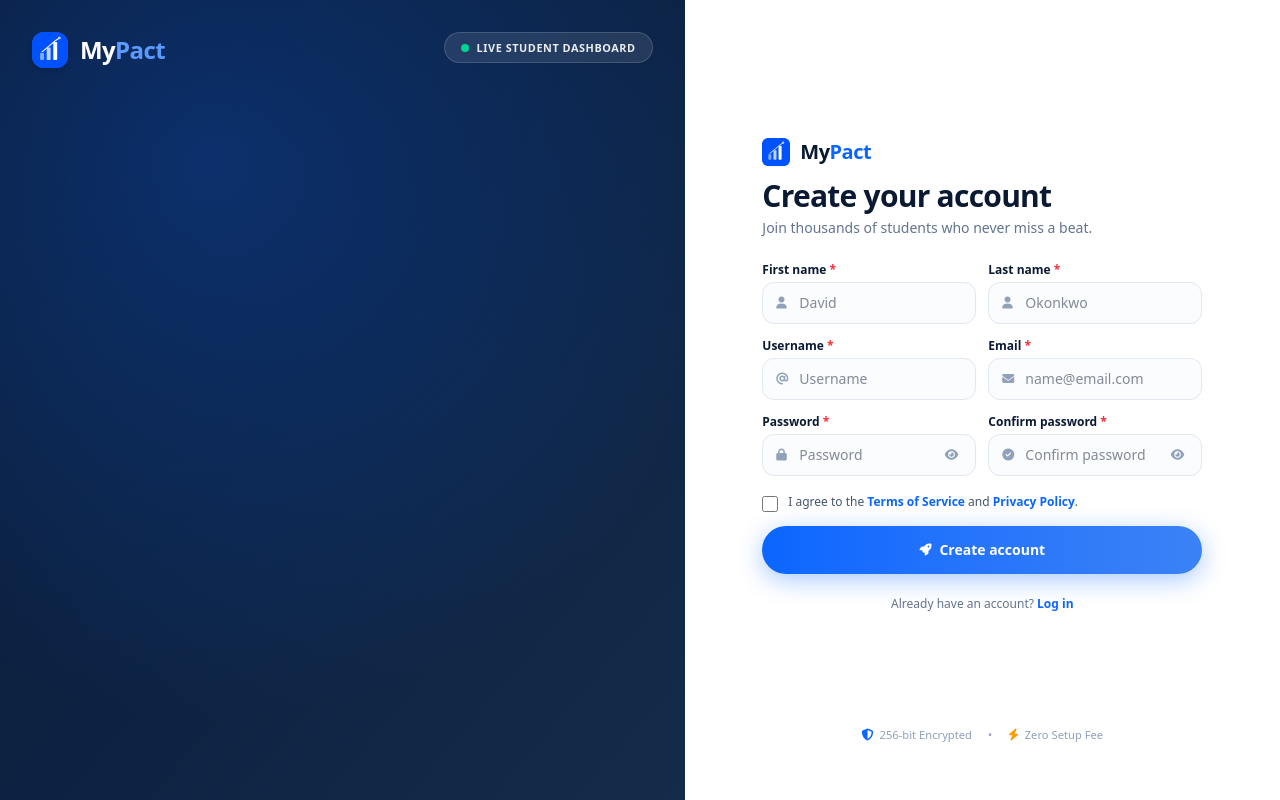
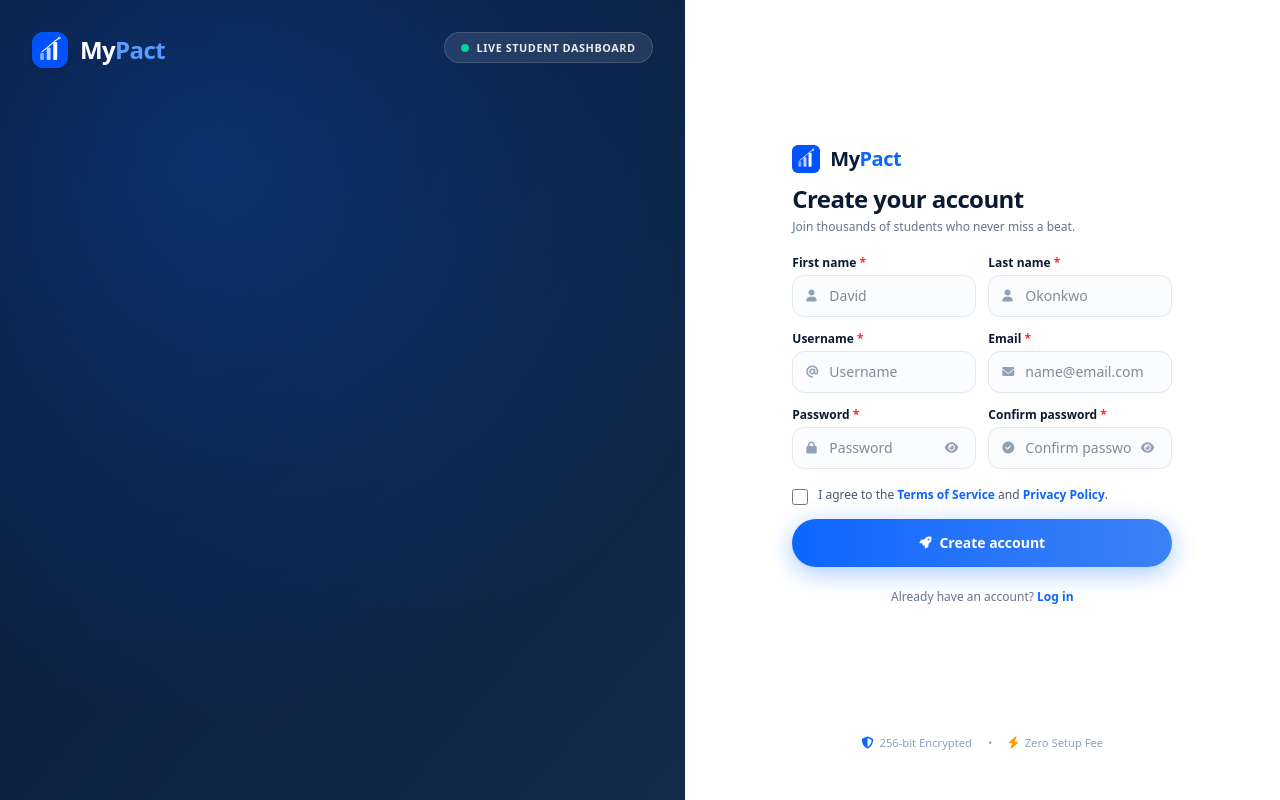
Before and after one commit to CodeWithHife/My-Pact, a Next.js app: page /signup in a window 1280 px wide. Built offline with nearby package versions, Linux system fonts and the light colour scheme.

Commit message:
Center signup input section with compact max-w-380px width and verify zero default demo data

```diff
--- a/src/app/signup/page.tsx
+++ b/src/app/signup/page.tsx
@@ -319,15 +319,13 @@ export default function SignUpPage() {
                     <div
                       key={sub.name}
                       onClick={() => setActiveSubject(idx)}
-                      className={`rounded-xl p-2.5 border transition-all duration-300 cursor-pointer flex items-center gap-2.5 ${
-                        activeSubject === idx
+                      className={`rounded-xl p-2.5 border transition-all duration-300 cursor-pointer flex items-center gap-2.5 ${activeSubject === idx
                         ? "bg-[#eef5ff] border-[#0a66ff] shadow-xs ring-2 ring-[#0a66ff]/25 scale-[1.02]"
                         : "bg-white border-slate-200/90 hover:border-slate-300"
                         }`}
                     >
                       <div
-                        className={`w-8 h-8 rounded-lg flex items-center justify-center text-xs flex-shrink-0 transition-colors ${
-                          activeSubject === idx ? "bg-[#0a66ff] text-white shadow-xs" : "bg-[#e8f0fe] text-[#0a66ff]"
+                        className={`w-8 h-8 rounded-lg flex items-center justify-center text-xs flex-shrink-0 transition-colors ${activeSubject === idx ? "bg-[#0a66ff] text-white shadow-xs" : "bg-[#e8f0fe] text-[#0a66ff]"
                           }`}
                       >
                         <i className={sub.icon}></i>
@@ -391,10 +389,10 @@ export default function SignUpPage() {
         </div>
 
         {/* ====== RIGHT: MODERN, PROFESSIONAL SIGN UP FORM ====== */}
-        <div className="w-full min-h-screen flex flex-col justify-center items-center px-4 py-8 sm:p-8 lg:p-12 relative overflow-y-auto bg-white">
+        <div className="w-full min-h-screen flex flex-col justify-center items-center px-4 py-8 sm:px-6 lg:p-10 relative overflow-y-auto bg-white">
 
           {/* Mobile Top Navigation Bar */}
-          <div className="w-full max-w-[440px] flex items-center justify-between lg:hidden mb-5">
+          <div className="w-full max-w-[380px] flex items-center justify-between lg:hidden mb-5">
             <Link href="/" className="inline-flex items-center gap-2 font-extrabold text-lg text-[#0b1a33] group">
               <div className="w-7 h-7 rounded-lg bg-[#0a66ff] flex items-center justify-center text-white text-xs shadow-xs">
                 <Image
@@ -417,10 +415,10 @@ export default function SignUpPage() {
             </Link>
           </div>
 
-          <div className="w-full max-w-[440px] my-auto flex flex-col justify-center">
+          <div className="w-full max-w-[380px] my-auto flex flex-col justify-center">
             {/* Desktop Brand Header */}
-            <div className="hidden lg:block mb-6 text-left">
-              <Link href="/" className="inline-flex items-center gap-2.5 font-extrabold text-xl text-[#0b1a33] tracking-tight mb-3 group">
+            <div className="hidden lg:block mb-5 text-left">
+              <Link href="/" className="inline-flex items-center gap-2.5 font-extrabold text-xl text-[#0b1a33] tracking-tight mb-2.5 group">
                 <div className="w-7 h-7 rounded-lg bg-[#0a66ff] flex items-center justify-center text-white text-xs shadow-xs">
                   <Image
                     src="/logo/mypact_icon.svg"
@@ -434,10 +432,10 @@ export default function SignUpPage() {
                   My<span className="text-[#0a66ff]">Pact</span>
                 </span>
               </Link>
-              <h1 className="text-2xl sm:text-3xl font-black text-[#0b1a33] tracking-tight">
+              <h1 className="text-2xl font-black text-[#0b1a33] tracking-tight">
                 Create your account
               </h1>
-              <p className="text-xs sm:text-sm text-slate-500 mt-1">
+              <p className="text-xs text-slate-500 mt-1">
                 Join thousands of students who never miss a beat.
               </p>
             </div>
@@ -474,8 +472,7 @@ export default function SignUpPage() {
                         onChange={handleInputChange}
                         onBlur={() => handleBlur("firstName")}
                         placeholder="David"
-                        className={`w-full pl-9 pr-3.5 py-2.5 rounded-xl border text-sm font-medium transition-all outline-none bg-slate-50/50 focus:bg-white ${
-                          (touched.firstName || hasSubmitted) && currentErrors.firstName
+                        className={`w-full pl-9 pr-3.5 py-2.5 rounded-xl border text-sm font-medium transition-all outline-none bg-slate-50/50 focus:bg-white ${(touched.firstName || hasSubmitted) && currentErrors.firstName
                           ? "border-red-500 ring-2 ring-red-500/10"
                           : touched.firstName && !currentErrors.firstName && formData.firstName
                             ? "border-emerald-500 ring-2 ring-emerald-500/10"
@@ -501,8 +498,7 @@ export default function SignUpPage() {
                         onChange={handleInputChange}
                         onBlur={() => handleBlur("lastName")}
                         placeholder="Okonkwo"
-                        className={`w-full pl-9 pr-3.5 py-2.5 rounded-xl border text-sm font-medium transition-all outline-none bg-slate-50/50 focus:bg-white ${
-                          (touched.lastName || hasSubmitted) && currentErrors.lastName
+                        className={`w-full pl-9 pr-3.5 py-2.5 rounded-xl border text-sm font-medium transition-all outline-none bg-slate-50/50 focus:bg-white ${(touched.lastName || hasSubmitted) && currentErrors.lastName
                           ? "border-red-500 ring-2 ring-red-500/10"
                           : touched.lastName && !currentErrors.lastName && formData.lastName
                             ? "border-emerald-500 ring-2 ring-emerald-500/10"
@@ -531,8 +527,7 @@ export default function SignUpPage() {
                         onChange={handleInputChange}
                         onBlur={() => handleBlur("username")}
                         placeholder="Username"
-                        className={`w-full pl-9 pr-3.5 py-2.5 rounded-xl border text-sm font-medium transition-all outline-none bg-slate-50/50 focus:bg-white ${
-                          (touched.username || hasSubmitted) && currentErrors.username
+                        className={`w-full pl-9 pr-3.5 py-2.5 rounded-xl border text-sm font-medium transition-all outline-none bg-slate-50/50 focus:bg-white ${(touched.username || hasSubmitted) && currentErrors.username
                           ? "border-red-500 ring-2 ring-red-500/10"
                           : touched.username && !currentErrors.username && formData.username
                             ? "border-emerald-500 ring-2 ring-emerald-500/10"
@@ -558,8 +553,7 @@ export default function SignUpPage() {
                         onChange={handleInputChange}
                         onBlur={() => handleBlur("email")}
                         placeholder="name@email.com"
-                        className={`w-full pl-9 pr-3.5 py-2.5 rounded-xl border text-sm font-medium transition-all outline-none bg-slate-50/50 focus:bg-white ${
-                          (touched.email || hasSubmitted) && currentErrors.email
+                        className={`w-full pl-9 pr-3.5 py-2.5 rounded-xl border text-sm font-medium transition-all outline-none bg-slate-50/50 focus:bg-white ${(touched.email || hasSubmitted) && currentErrors.email
                           ? "border-red-500 ring-2 ring-red-500/10"
                           : touched.email && !currentErrors.email && formData.email
                             ? "border-emerald-500 ring-2 ring-emerald-500/10"
@@ -588,8 +582,7 @@ export default function SignUpPage() {
                         onChange={handleInputChange}
                         onBlur={() => handleBlur("password")}
                         placeholder="Password"
-                        className={`w-full pl-9 pr-10 py-2.5 rounded-xl border text-sm font-medium transition-all outline-none bg-slate-50/50 focus:bg-white ${
-                          (touched.password || hasSubmitted) && currentErrors.password
+                        className={`w-full pl-9 pr-10 py-2.5 rounded-xl border text-sm font-medium transition-all outline-none bg-slate-50/50 focus:bg-white ${(touched.password || hasSubmitted) && currentErrors.password
                           ? "border-red-500 ring-2 ring-red-500/10"
                           : touched.password && !currentErrors.password && formData.password
                             ? "border-emerald-500 ring-2 ring-emerald-500/10"
@@ -623,8 +616,7 @@ export default function SignUpPage() {
                         onChange={handleInputChange}
                         onBlur={() => handleBlur("confirmPassword")}
                         placeholder="Confirm password"
-                        className={`w-full pl-9 pr-10 py-2.5 rounded-xl border text-sm font-medium transition-all outline-none bg-slate-50/50 focus:bg-white ${
-                          (touched.confirmPassword || hasSubmitted) && currentErrors.confirmPassword
+                        className={`w-full pl-9 pr-10 py-2.5 rounded-xl border text-sm font-medium transition-all outline-none bg-slate-50/50 focus:bg-white ${(touched.confirmPassword || hasSubmitted) && currentErrors.confirmPassword
                           ? "border-red-500 ring-2 ring-red-500/10"
                           : touched.confirmPassword && !currentErrors.confirmPassword && formData.confirmPassword
                             ? "border-emerald-500 ring-2 ring-emerald-500/10"
```
Lines whose indentation alone changed are shown as unchanged.
